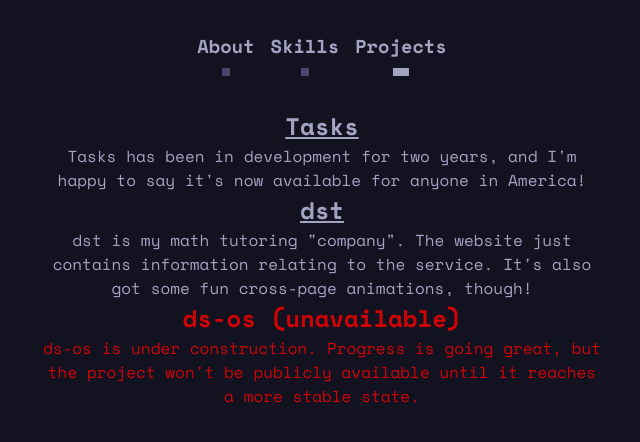
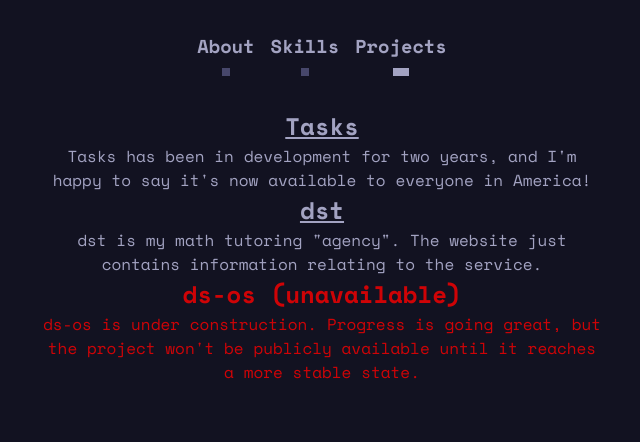
Before and after one commit to ds797/797, a Svelte app: page / in a window 1280 px wide. Both pictures are taken after a click on the element "Projects". Shown: the top 442 px of the page, without its empty margins (318-958 px from the left). Built offline with nearby package versions, Linux system fonts and the light colour scheme.

Commit message:
Refinish some text

```diff
--- a/src/pages/About.svelte
+++ b/src/pages/About.svelte
@@ -2,7 +2,7 @@
 	<h2>I'm ds797, a student, programmer, and designer.</h2>
 	<p>I love deep-diving into subjects I don't know much about, then coming out the other side brimming with knowledge. The universe, nature, and technology are some of my favorite subjects!</p>
 	<p>I'm very passionate about programming, I understand how it works and I see limitless potential. I enjoy writing terse but readable code that performs its job well.</p>
-	<p>I love designing user interfaces and implementing them through my programming skills. It's a great way for me to challenge myself, and I enjoy the journey of creating an experience as much as the result.</p>
+	<p>I've been interested in design for as long as I can remember. I love evoking beautiful, intuitive user interfaces and implementing them using my programming skills. It's a great way for me to challenge myself, and I enjoy the journey of creating an experience as much as the result.</p>
 </main>
 
 <style>
--- a/src/pages/Projects.svelte
+++ b/src/pages/Projects.svelte
@@ -3,12 +3,12 @@
 
 	let projects = [{
 		name: 'Tasks',
-		description: 'Tasks has been in development for two years, and I\'m happy to say it\'s now available for anyone in America!',
+		description: 'Tasks has been in development for two years, and I\'m happy to say it\'s now available to everyone in America!',
 		link: 'https://tasks-dnl.pages.dev/tasks',
 		icon: ''
 	}, {
 		name: 'dst',
-		description: 'dst is my math tutoring "company". The website just contains information relating to the service. It\'s also got some fun cross-page animations, though!',
+		description: 'dst is my math tutoring "agency". The website just contains information relating to the service.',
 		link: 'https://dstutor.pages.dev',
 		icon: ''
 	}, {
```
